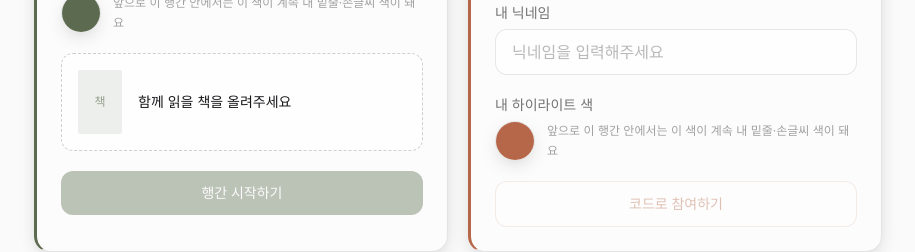
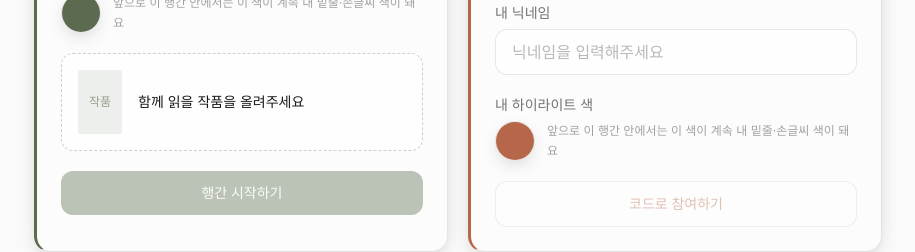
Before and after one commit to zohijin-k/haenggan, a Next.js app: page / in a window 1280 px wide. Shown: the part 477-729 px from the top of the page, without its empty margins (182-1097 px from the left). Built offline with nearby package versions, Linux system fonts and the light colour scheme; no server answers; a web font is replaced by a local one.

Commit message:
작은 오류 수정

```diff
--- a/app/layout.tsx
+++ b/app/layout.tsx
@@ -17,7 +17,7 @@ import "./globals.css";
 export const metadata: Metadata = {
   title: "행간",
   description:
-    "행간 · space between lines — 친구들과 책 한 권을 함께 읽으며, 행간마다 서로의 흔적을 남기는 곳",
+    "행간 · space between lines — 친구들과 작품 한 편을 함께 읽으며, 행간마다 서로의 흔적을 남기는 곳",
 };
 
 export default function RootLayout({
--- a/components/CreateSessionForm.tsx
+++ b/components/CreateSessionForm.tsx
@@ -232,16 +232,16 @@ export default function CreateSessionForm() {
             />
           ) : (
             <div className="flex h-16 w-11 items-center justify-center rounded-sm bg-moss/10 text-moss/60 text-xs">
-              책
+              작품
             </div>
           )}
           <div className="min-w-0">
             <p className="truncate text-sm text-ink">
-              {file ? title || file.name : "함께 읽을 책을 올려주세요"}
+              {file ? title || file.name : "함께 읽을 작품을 올려주세요"}
             </p>
             {author && <p className="truncate text-xs text-ink/50">{author}</p>}
             {step === "reading" && (
-              <p className="text-xs text-ink/45">책 정보를 읽는 중…</p>
+              <p className="text-xs text-ink/45">작품 정보를 읽는 중…</p>
             )}
           </div>
         </button>
@@ -260,11 +260,11 @@ export default function CreateSessionForm() {
       {file && (
         <div className="space-y-3 rounded-xl border border-ink/10 bg-white/40 p-4">
           <div>
-            <label className="block text-sm text-ink/60 mb-1.5">책 제목</label>
+            <label className="block text-sm text-ink/60 mb-1.5">제목</label>
             <input
               value={title}
               onChange={(e) => setTitle(e.target.value)}
-              placeholder="책 제목"
+              placeholder="제목"
               className="w-full rounded-xl border border-ink/10 bg-white/70 px-4 py-2.5 text-ink placeholder:text-ink/30 focus:outline-none focus:ring-2 focus:ring-moss/25"
             />
           </div>
--- a/components/EpubReader.tsx
+++ b/components/EpubReader.tsx
@@ -29,7 +29,7 @@ type Props = {
   onHighlightClick?: (highlightId: string) => void;
 };
 
-// 책 원본 조판을 최대한 살리되, 폰트를 너무 튀지 않는 UI 서체로 통일한다.
+// 작품 원본 조판을 최대한 살리되, 폰트를 너무 튀지 않는 UI 서체로 통일한다.
 // (읽기 폰트 선택은 없앴고, 사용자가 고르는 건 자기 메모 서체다 — lib/notePrefs.ts)
 const READER_FONT = `"Pretendard Variable", "Pretendard", -apple-system, BlinkMacSystemFont, "Apple SD Gothic Neo", sans-serif`;
 
--- a/components/MemberRail.tsx
+++ b/components/MemberRail.tsx
@@ -45,7 +45,7 @@ export default function MemberRail({
   return (
     <aside className="flex h-full w-full flex-col gap-6 border-l border-ink/10 bg-white/30 p-5 backdrop-blur-sm sm:w-64">
       <div>
-        <p className="text-xs text-ink/40">지금 함께 읽는 책</p>
+        <p className="text-xs text-ink/40">지금 함께 읽는 작품</p>
         <h2 className="mt-1 text-sm font-medium leading-snug text-ink">{bookTitle}</h2>
       </div>
 
--- a/components/NoteSheet.tsx
+++ b/components/NoteSheet.tsx
@@ -30,7 +30,7 @@ type Props = CreateModeProps | ViewModeProps;
 export default function NoteSheet(props: Props) {
   return (
     <div className="fixed inset-x-0 bottom-0 z-30 flex justify-center px-4 pb-4 sm:px-0">
-      <div className="w-full max-w-lg animate-reveal rounded-2xl border border-ink/10 bg-white/95 p-5 shadow-note backdrop-blur">
+      <div className="w-full max-w-lg animate-inkSpread rounded-2xl border border-ink/10 bg-white/95 p-5 shadow-note backdrop-blur">
         {props.mode === "create" ? (
           <CreateBody {...props} />
         ) : (
--- a/lib/notePrefs.ts
+++ b/lib/notePrefs.ts
@@ -1,6 +1,6 @@
 // 메모(손글씨) 폰트 개인 취향. 계정이 없는 서비스라 기기(브라우저)별로
 // localStorage에만 저장하고, 모든 행간 세션에 공통으로 적용한다.
-// (읽기 폰트는 책 원본 조판을 살리려 따로 두지 않고, 사용자가 고를 수 있는 건
+// (읽기 폰트는 작품 원본 조판을 살리려 따로 두지 않고, 사용자가 고를 수 있는 건
 //  자기 메모가 화면에 찍히는 서체다.)
 export type NoteFont = "gaegu" | "nanum-pen" | "gowun";
 
```
